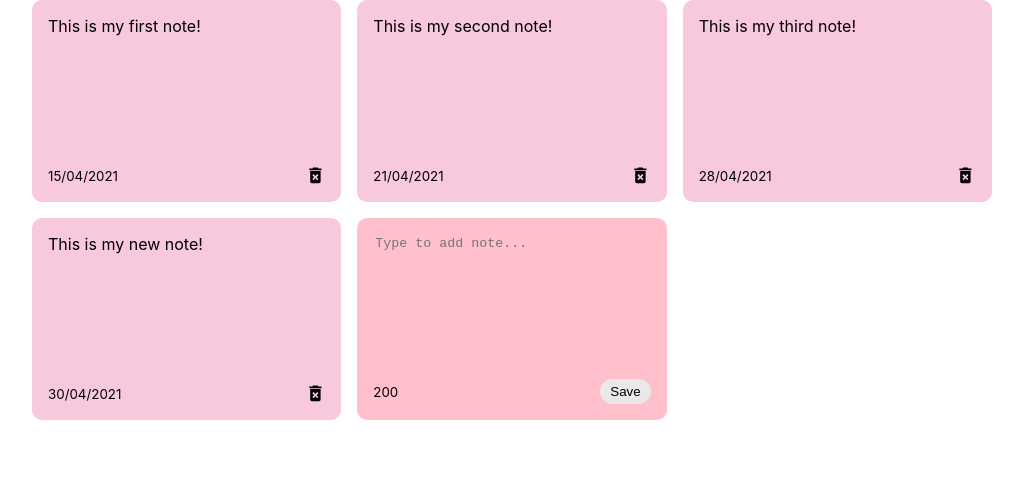
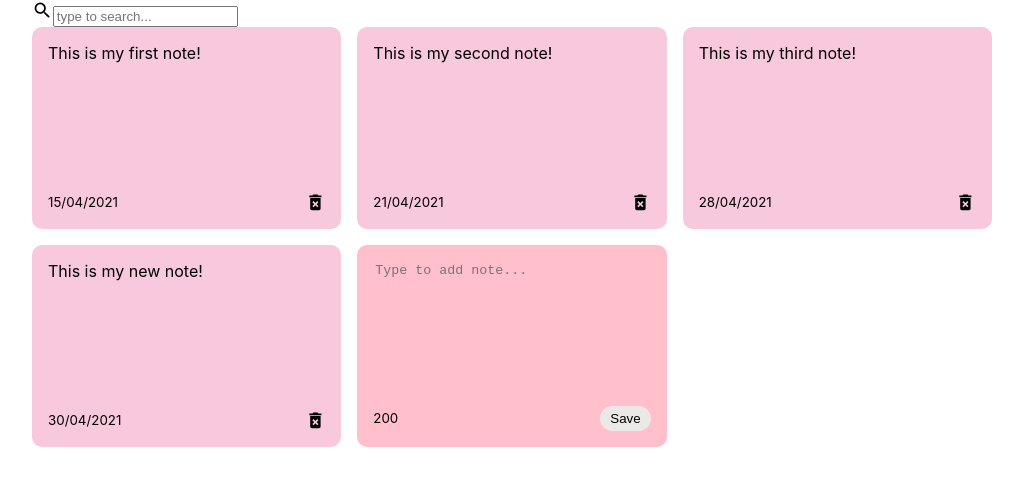
Before and after one commit to McKenzieLynn/React-App, a React (Create React App) app: page / in a window 1280 px wide. Shown: the top 486 px of the page, without its empty margins (128-1151 px from the left). Built offline with nearby package versions, Linux system fonts and the light colour scheme.

Commit message:
Adding search bar component

```diff
--- a/src/App.js
+++ b/src/App.js
@@ -1,6 +1,7 @@
 import { useState } from 'react';
 import { nanoid } from 'nanoid';
 import NotesList from "./components/NotesList";
+import Search from './components/search';
 
 
 const App = () => {
@@ -45,6 +46,7 @@ const App = () => {
 
   return (
     <div className='container'>
+      <Search/>
       <NotesList
         notes={notes}
         handleAddNote={addNote}
--- /dev/null
+++ b/src/components/search.js
@@ -0,0 +1,11 @@
+import React from "react";
+import { MdSearch } from 'react-icons/md';
+
+const Search = () => {
+    return <div className="search">
+        <MdSearch className="search-icons" size='1.3em' />
+        <input type='text' placeholder='type to search...' />
+    </div>;
+};
+
+export default Search;
```
